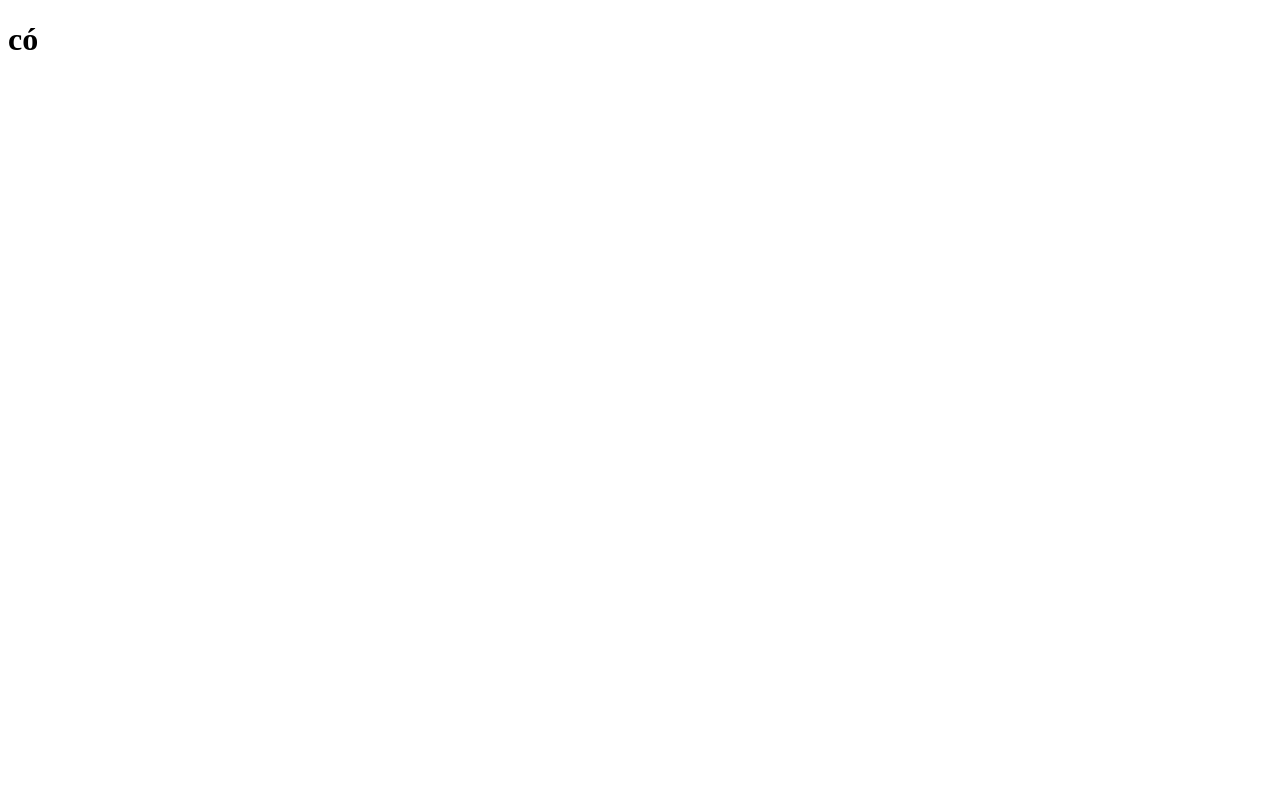
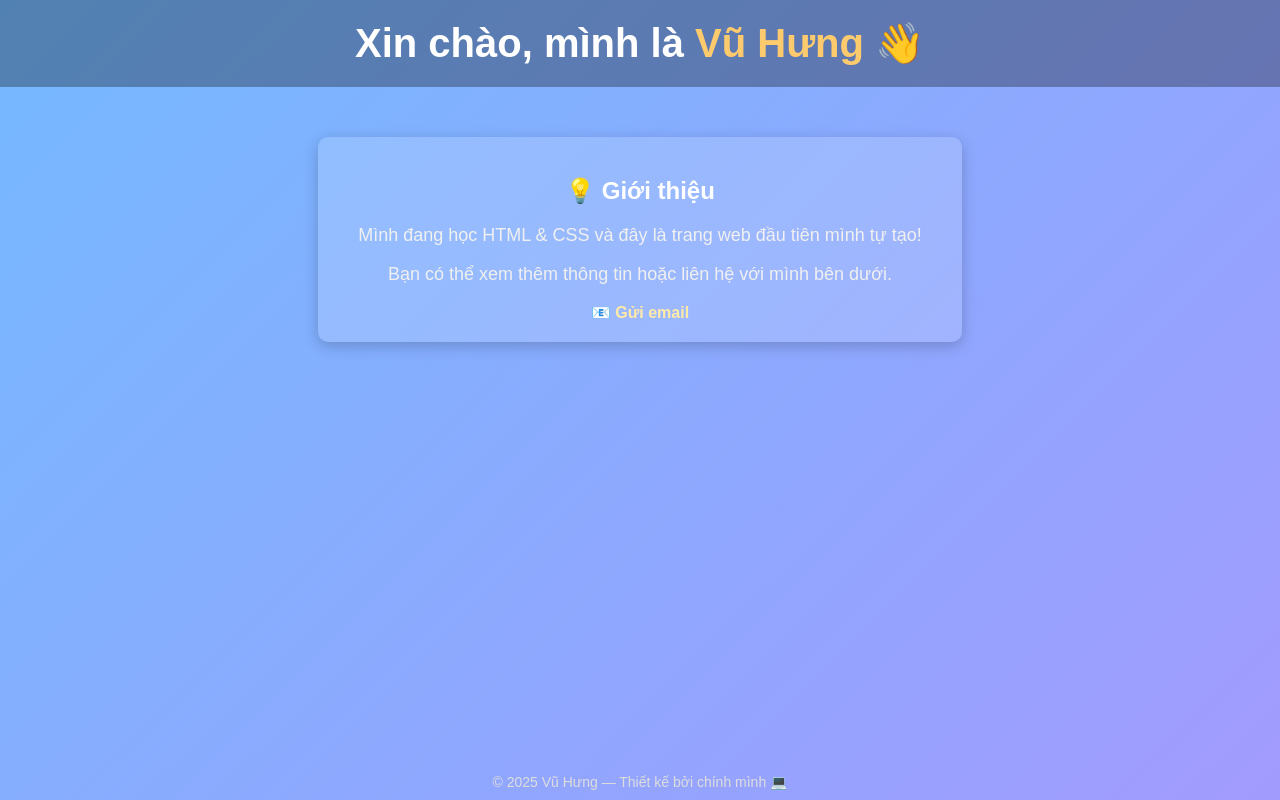
Before and after one commit to ruby-cute10112007/VuHung2007.github.io, a plain HTML site: page index.html in a window 1280 px wide. Drawn offline with Linux system fonts and the light colour scheme.

Commit message:
add index.html

```diff
--- a/index.html
+++ b/index.html
@@ -1,11 +1,82 @@
 <!DOCTYPE html>
-<html lang="en">
+<html lang="vi">
 <head>
     <meta charset="UTF-8">
     <meta name="viewport" content="width=device-width, initial-scale=1.0">
-    <title>Document</title>
+    <title>Giới thiệu - Vũ Hưng</title>
+
+    <style>
+        body {
+            margin: 0;
+            font-family: Arial, Helvetica, sans-serif;
+            background: linear-gradient(135deg, #74b9ff, #a29bfe);
+            color: #fff;
+            text-align: center;
+            min-height: 100vh;
+        }
+
+        header {
+            background: rgba(0, 0, 0, 0.3);
+            padding: 20px 0;
+        }
+
+        h1 {
+            font-size: 2.5rem;
+            margin: 0;
+        }
+
+        main {
+            margin-top: 50px;
+        }
+
+        .card {
+            background: rgba(255, 255, 255, 0.15);
+            border-radius: 10px;
+            display: inline-block;
+            padding: 20px 40px;
+            box-shadow: 0 4px 15px rgba(0, 0, 0, 0.2);
+        }
+
+        .card p {
+            font-size: 18px;
+            color: #f0f0f0;
+        }
+
+        footer {
+            position: fixed;
+            bottom: 10px;
+            width: 100%;
+            color: #ddd;
+            font-size: 14px;
+        }
+
+        a {
+            color: #ffeaa7;
+            text-decoration: none;
+            font-weight: bold;
+        }
+
+        a:hover {
+            color: #fdcb6e;
+        }
+    </style>
 </head>
 <body>
-    <h1>có</h1>
+    <header>
+        <h1>Xin chào, mình là <span style="color:#fdcb6e;">Vũ Hưng</span> 👋</h1>
+    </header>
+
+    <main>
+        <div class="card">
+            <h2>💡 Giới thiệu</h2>
+            <p>Mình đang học HTML & CSS và đây là trang web đầu tiên mình tự tạo!</p>
+            <p>Bạn có thể xem thêm thông tin hoặc liên hệ với mình bên dưới.</p>
+            <a href="mailto:carzzy2007@gmail.com">📧 Gửi email</a>
+        </div>
+    </main>
+
+    <footer>
+        © 2025 Vũ Hưng — Thiết kế bởi chính mình 💻
+    </footer>
 </body>
 </html>
```
